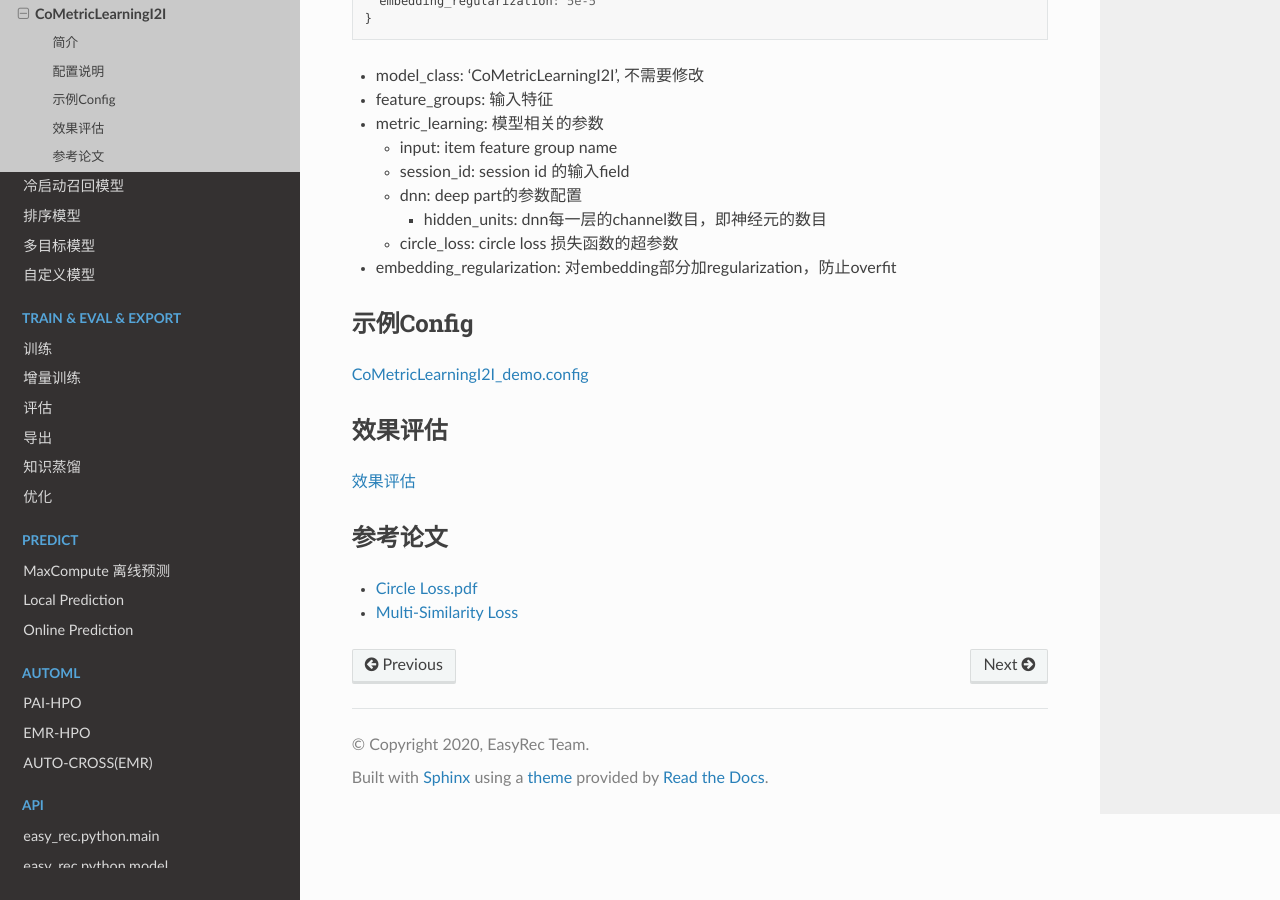
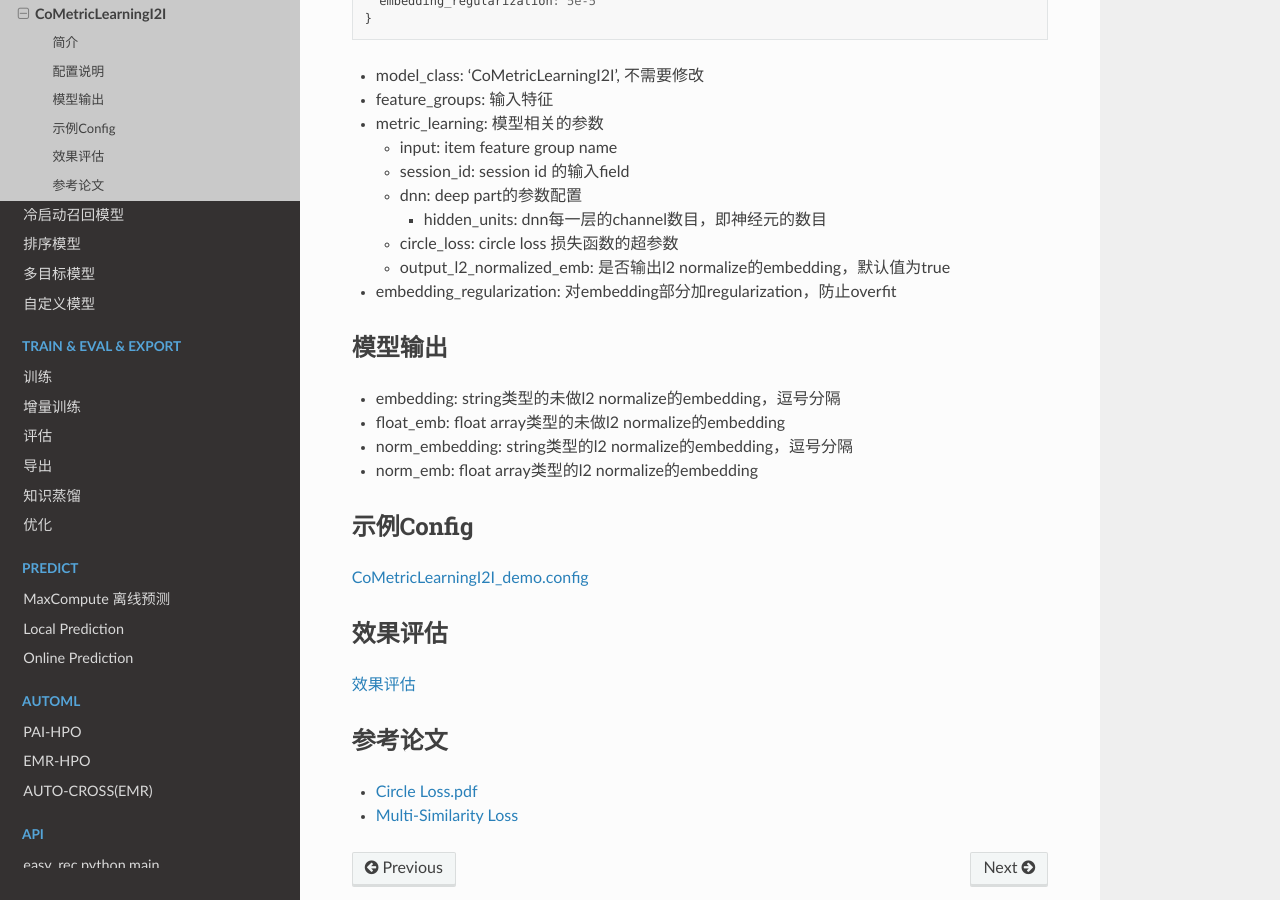
Before and after one commit to alibaba/EasyRec, a Sphinx documentation site: the page built from docs/source/models/co_metric_learning_i2i.md, in a window 1280 px wide and 900 px high, scrolled down 1707 px. Built offline with Sphinx 7.4.7 and the Read the Docs theme 2.0.0, drawn with Linux system fonts in a browser that asks for light colours; the version number is read from the project's files by our own code.

Commit message:
[feat]: add document for output name of metric learning

```diff
--- a/docs/source/models/co_metric_learning_i2i.md
+++ b/docs/source/models/co_metric_learning_i2i.md
@@ -71,7 +71,15 @@ model_config: {
   - dnn: deep part的参数配置
     - hidden_units: dnn每一层的channel数目，即神经元的数目
   - circle_loss: circle loss 损失函数的超参数
+  - output_l2_normalized_emb: 是否输出l2 normalize的embedding，默认值为true
 - embedding_regularization: 对embedding部分加regularization，防止overfit
+
+### 模型输出
+
+- embedding: string类型的未做l2 normalize的embedding，逗号分隔
+- float_emb: float array类型的未做l2 normalize的embedding
+- norm_embedding: string类型的l2 normalize的embedding，逗号分隔
+- norm_emb: float array类型的l2 normalize的embedding
 
 ### 示例Config
 
```
Also changed, not shown: 1 other file.
